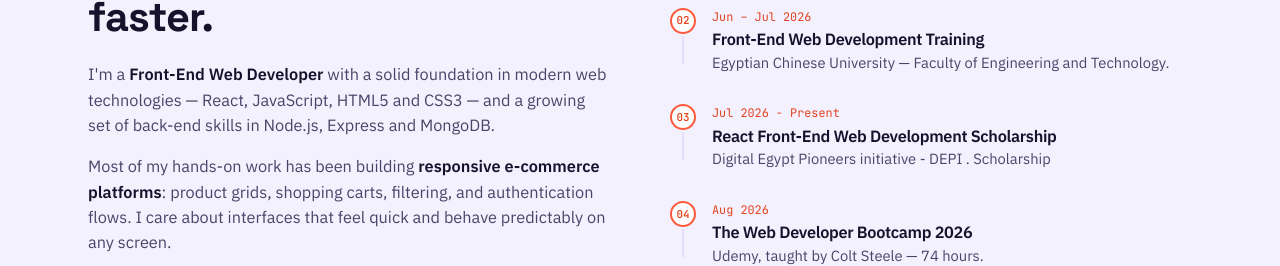
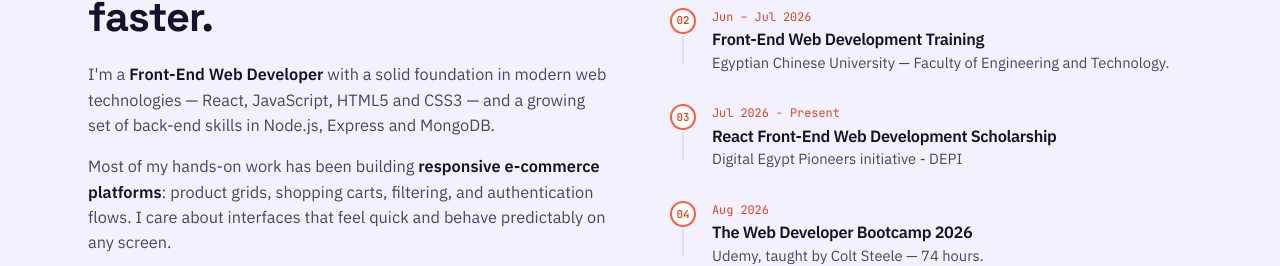
Before and after one commit to mahmoud-hassan-web-dev/newportfolio, a React (Vite) app: page / in a window 1280 px wide. Shown: the part 1042-1308 px from the top of the page. Built offline with nearby package versions, Linux system fonts and the light colour scheme.

Commit message:
edit time line

```diff
--- a/src/data/timeline.js
+++ b/src/data/timeline.js
@@ -12,7 +12,7 @@ export const timeline = [
   {
     date:'Jul 2026 - Present',
     title: 'React Front-End Web Development Scholarship',
-    detail: 'Digital Egypt Pioneers initiative - DEPI . Scholarship',
+    detail: 'Digital Egypt Pioneers initiative - DEPI ',
   },
   {
     date: 'Aug 2026',
```
